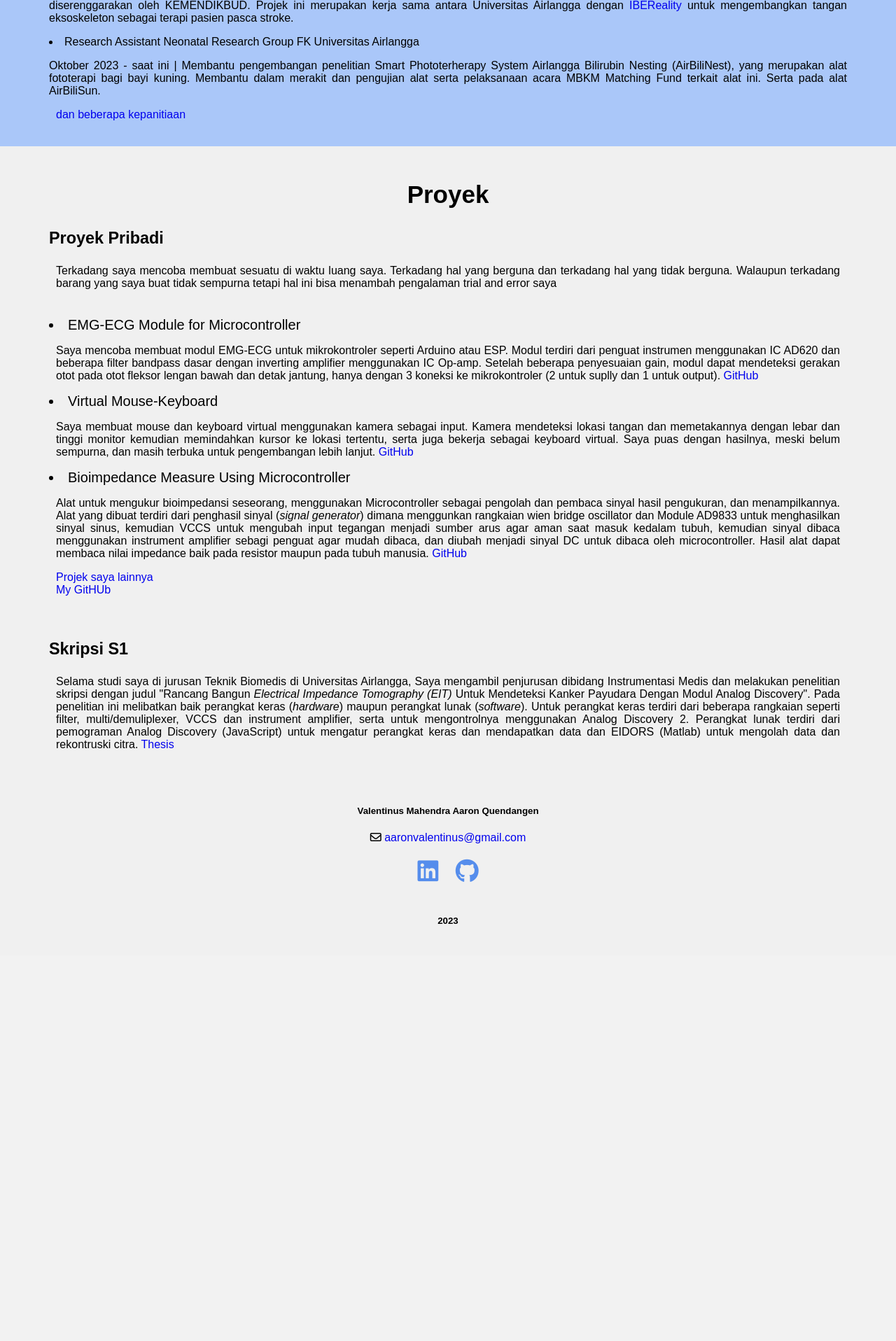
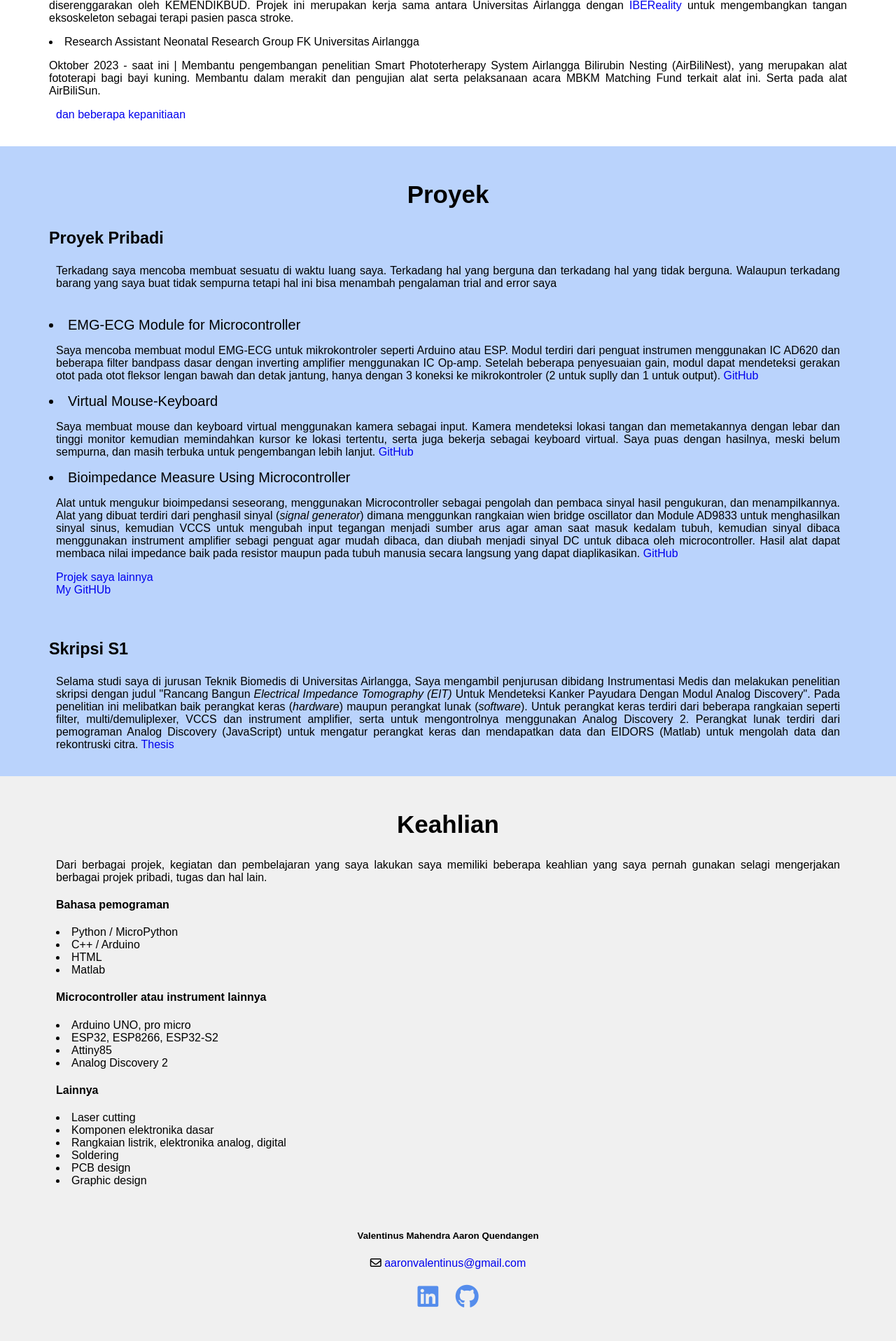
Before and after one commit to RonAaron61/RonAaron61.github.io, a PHP site: page / in a window 1280 px wide. Shown: the part 2278-4194 px from the top of the page at 70% size. Before the commit the page ends 3598 px from the top, so only its background shows below. Run offline with PHP 8.4, Linux system fonts and the light colour scheme; some libraries are stand-ins or nearby versions.

Commit message:
Update main

```diff
--- a/about/assets/index.css
+++ b/about/assets/index.css
@@ -165,7 +165,7 @@ body{
 
 /* ========= EXPERIENCE ========= */
 .experience{
-    background-color: #aac7f9;
+    background-color: #ffffff;
     font-family: sans-serif;
 }
 .experience h2{
@@ -186,6 +186,10 @@ body{
 
 
 /* ========== PERSONAL PROJECT ========= */
+.project{
+    background-color: #bad3fc;
+    font-family: sans-serif;
+}
 .project h2{
     font-size: 35px;
 }
@@ -202,6 +206,27 @@ body{
     margin-left: 10px;
     margin-right: 10px;
     font-size: 16px;
+}
+
+
+/* ========== Skill ========== */
+.skill h2{
+    font-size: 35px;
+}
+
+.skill-my{
+    text-align: left;
+}
+
+.skill-my p{
+    margin-left: 10px;
+    margin-right: 10px;
+    font-size: 16px;
+}
+
+.skill-list{
+    margin-left: 10px;
+    margin-right: 10px;
 }
 
 
--- a/about/index-en.html
+++ b/about/index-en.html
@@ -355,13 +355,11 @@
                                 <i class="fa-brands fa-github fa-2xl" style="color: #558dec;"></i>
                             </a>
                         </li>
-                        <!--
                         <li>
-                            <a target="_blank" href="https://www.youtube.com/watch?v=dQw4w9WgXcQ">
+                            <a target="_blank" href="https://youtube.com/@ronaaron4422?si=HosZOPWt5jGBxrKP">
                                 <i class="fa-brands fa-youtube fa-2xl" style="color: #558dec;"></i>
                             </a>
                         </li>
-                        -->
                     </ul>
                     <h5>
                         2023
--- a/about/index.html
+++ b/about/index.html
@@ -311,7 +311,7 @@
                                     untuk menghasilkan sinyal sinus, kemudian VCCS untuk mengubah input tegangan menjadi sumber arus
                                     agar aman saat masuk kedalam tubuh, kemudian sinyal dibaca menggunakan instrument amplifier sebagi
                                     penguat agar mudah dibaca, dan diubah menjadi sinyal DC untuk dibaca oleh microcontroller. Hasil alat
-                                    dapat membaca nilai impedance baik pada resistor maupun pada tubuh manusia.
+                                    dapat membaca nilai impedance baik pada resistor maupun pada tubuh manusia secara langsung yang dapat diaplikasikan.
                                     <a href="https://github.com/RonAaron61/Bioimpedance_measure_microcontroller">GitHub</a>
                                 </p>
                             </li>
@@ -345,6 +345,78 @@
             </div>
         </section>
 
+        <!-- keahlian -->
+        <section id="skill" class="skill">
+            <div class="container">
+                <div class="row text-center">
+                    <h2>
+                        Keahlian
+                    </h2>
+                    <div class="skill-my">
+                        <p>
+                            Dari berbagai projek, kegiatan dan pembelajaran yang saya lakukan saya memiliki beberapa keahlian yang saya pernah gunakan
+                            selagi mengerjakan berbagai projek pribadi, tugas dan hal lain.
+                        </p>
+                        <div class="skill-list">
+                            <h4>
+                                Bahasa pemograman
+                            </h4>
+                            <li>
+                                Python / MicroPython
+                            </li>
+                            <li>
+                                C++ / Arduino
+                            </li>
+                            <li>
+                                HTML
+                            </li>
+                            <li>
+                                Matlab
+                            </li>
+
+                            <h4>
+                                Microcontroller atau instrument lainnya
+                            </h4>
+                            <li>
+                                Arduino UNO, pro micro
+                            </li>
+                            <li>
+                                ESP32, ESP8266, ESP32-S2
+                            </li>
+                            <li>
+                                Attiny85
+                            </li>
+                            <li>
+                                Analog Discovery 2
+                            </li>
+
+                            <h4>
+                                Lainnya
+                            </h4>
+                            <li>
+                                Laser cutting
+                            </li>
+                            <li>
+                                Komponen elektronika dasar
+                            </li>
+                            <li>
+                                Rangkaian listrik, elektronika analog, digital
+                            </li>
+                            <li>
+                                Soldering
+                            </li>
+                            <li>
+                                PCB design
+                            </li>
+                            <li>
+                                Graphic design
+                            </li>
+                        </div>
+                    </div>
+                </div>
+            </div>
+        </section>
+
 
         <footer>
             <div class="contact">
@@ -372,7 +444,7 @@
                         </li>
                         <!--
                         <li>
-                            <a target="_blank" href="https://www.youtube.com/watch?v=dQw4w9WgXcQ">
+                            <a target="_blank" href="https://youtube.com/@ronaaron4422?si=HosZOPWt5jGBxrKP">
                                 <i class="fa-brands fa-youtube fa-2xl" style="color: #558dec;"></i>
                             </a>
                         </li>
```
Also changed, not shown: project/index.html (+15 -4 lines).
